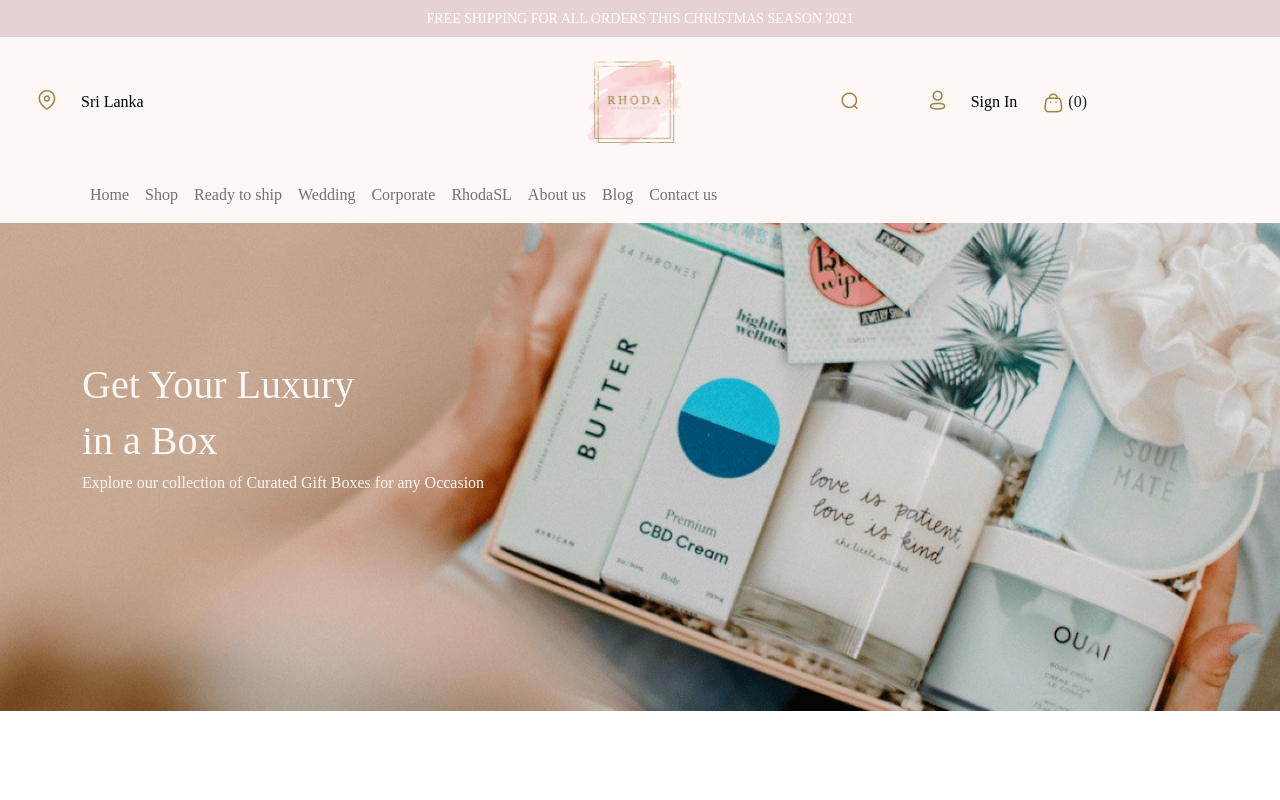
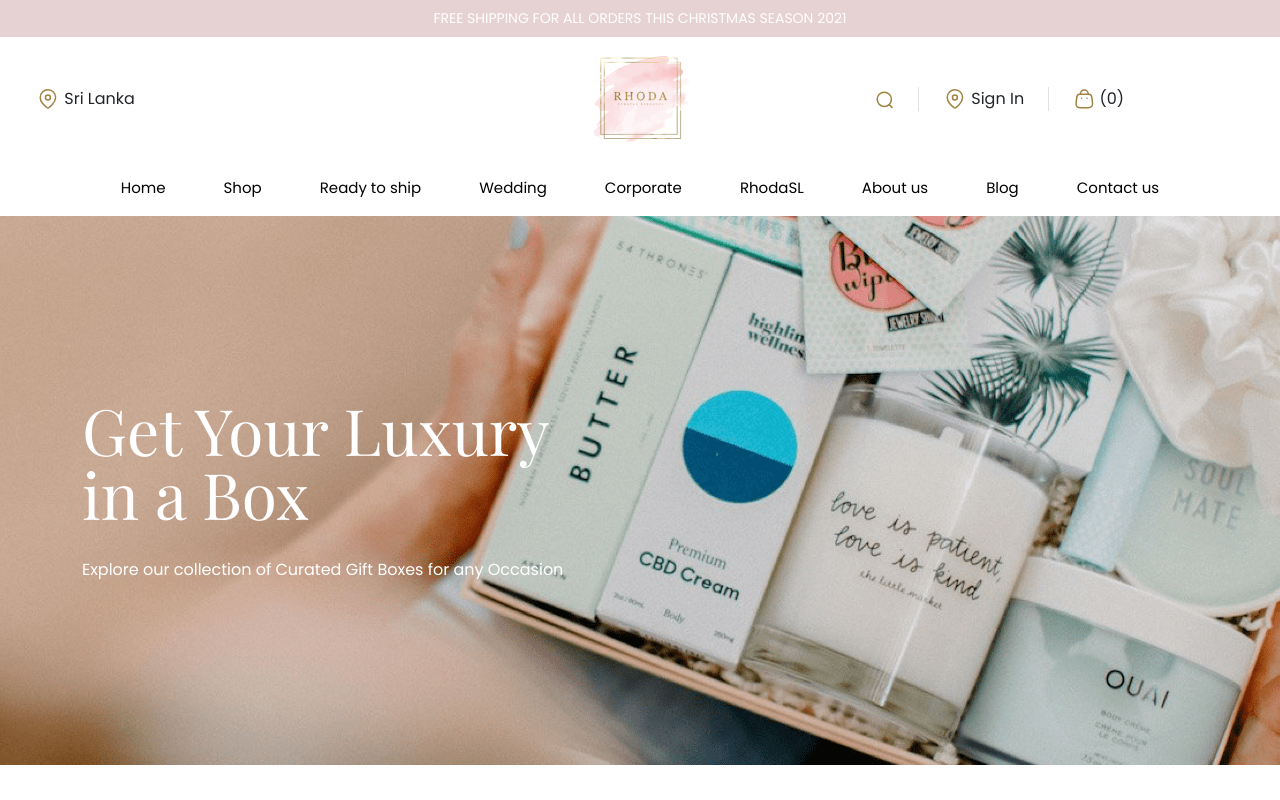
Before and after one commit to kaushalyaweerakoon/Rhoda, a plain HTML site: page index.html in a window 1280 px wide. Drawn offline with nearby package versions, Linux system fonts and the light colour scheme; a web font is replaced by a local one.

Commit message:
today work

```diff
--- a/assets/css/main.css
+++ b/assets/css/main.css
@@ -2,23 +2,39 @@
 
     --pink-reader: #e6d1d3;
     --body-sg-color:#fdf7f6;
-    --popins-font:'popins', sans-serf;
-
+    --popins-font:'Poppins', sans-serf;
+    --play-fair:'Playfair Display', serif;
 
 }
 
 p, div, a{
   font-family: var(--popins-font);
+}
 
-}
 
 body{
   background-color: var (---body-bg-color) !important;
 }
 
+.nav-item{
+  padding: 0 29px;
+}
+
+.nav-item .nav-link{
+  padding: 0 !important;
+  font-size: 15px;
+  color: #000;
+}
+
+.display-3{
+  font-family: var(--play-fair);
+}
+
+
+
+/*
 .notify-header{
   background-color: #e6d1d3;
-
 }
 
 .rhoda-logo{
@@ -50,7 +66,7 @@ img.IconlyLightLocation {
   height: 24px;
   margin: 31px 9px 37px 0;
   object-fit: contain;
-  /* background-color: #e7e4dc; */
+
 }
 
 
@@ -81,7 +97,6 @@ img.IconlyLightSearch {
   height: 19px;
   margin: 34px 34px 39px 117px;
   object-fit: contain;
-  /* background-color: #a08241; */
 }
 
 img.IconlyLightProfile {
@@ -89,7 +104,7 @@ img.IconlyLightProfile {
   height: 22px;
   margin: 32px 9px 38px 30px;
   object-fit: contain;
-  /* background-color: #a08241; */
+
 }
 
 .Sign-In {
@@ -112,14 +127,12 @@ img.IconlyLightBag {
   width: 22px;
   height: 22px;
   object-fit: contain;
-  /* background-color: #a08241; */
+  background-color: #a08241;
 }
 
 
-/* ====================navbarsec========================================================== */
+====================navbarsec============================
 .navbarsec{
   background-color: #fdf7f6 !important;
 }
-
-
-/* ============================================================================== */
+  */
--- a/index.html
+++ b/index.html
@@ -9,7 +9,11 @@
     <!-- fonts -->
     <link rel="preconnect" href="https://fonts.googleapis.com">
     <link rel="preconnect" href="https://fonts.gstatic.com" crossorigin>
-    <link rel="stylesheet" href="assets/css/main.css">
+    <link
+        href="https://fonts.googleapis.com/css2?family=Playfair+Display:ital,wght@0,400;0,500;0,600;0,700;0,800;0,900;1,500&family=Poppins:ital,wght@0,100;0,200;0,300;0,400;0,500;0,600;0,700;0,800;0,900;1,300&display=swap"
+        rel="stylesheet">
+
+
 
     <!-- CSS only -->
     <link href="https://cdn.jsdelivr.net/npm/bootstrap@5.2.0-beta1/dist/css/bootstrap.min.css" rel="stylesheet"
@@ -19,11 +23,15 @@
         integrity="sha384-pprn3073KE6tl6bjs2QrFaJGz5/SUsLqktiwsUTF55Jfv3qYSDhgCecCxMW52nD2"
         crossorigin="anonymous"></script>
 
+    <!-- custom css -->
+    <link rel="stylesheet" href="assets/css/main.css">
+
 </head>
 
 <body>
     <!--1ST Rectangle-->
-    <div class="notify-header text-center w-140 h-100 text-uppercase py-2 text-white small">
+    <div class="text-center w-140 h-100 text-uppercase py-2 text-white small"
+        style="background-color:var(--pink-reader) ;">
         FREE SHIPPING FOR ALL ORDERS THIS CHRISTMAS SEASON 2021
     </div>
 
@@ -31,33 +39,42 @@
 
     <!-- top heading -->
 
-    <div class="Rectangle">
-        <img src="./assets/images/iconly-light-location.png" class="IconlyLightLocation">
-        <span class="Sri-Lanka">
+    <div class="row mx-0 align-items-center px-4 py-3">
+        <div class="col"> <img src="./assets/images/iconly-light-location.svg" class="">
+            <span class="">
                 Sri Lanka
             </span>
-        <img src="img/rhoda-logo.png" srcset="./assets/images/rhoda-logo@2x.png" class="Rhoda-logo">
+        </div>
 
-        <img src="./assets/images/iconly-light-search@2x.png" class="IconlyLightSearch">
-        <img src="./assets/images/iconly-light-profile@2x.png" class="IconlyLightProfile">
-        <span class="Sign-In">
+        <img src="./assets/images/rhoda-logo@2x.png" height="92" width="99" class="col-auto">
+
+        <div class="col">
+            <div class="row mx-0 gx-5 justify-content-end me-5 pe-5  ">
+                <div class="col-auto border-end"> <img src="./assets/images/iconly-light-search.svg" class=""></div>
+                <div class=" col-auto border-end"> <img src="./assets/images/iconly-light-location.svg" class="">
+                    <span class="">
                         Sign In
                     </span>
-        <img src="./assets/images/iconly-light-bag@2x.png" class="IconlyLightBag">
+                </div>
+                <div class="col-auto"><img src="./assets/images/iconly-light-bag.svg" class="">
                     <span>
                         (0)
                     </span>
+                </div>
+            </div>
+        </div>
+
+
+
     </div>
 
     <!-- end of top heading -->
 
     <!-- navigation bar -->
-    <section class="navbarsec">
 
-        <div class="container ">
-            <nav class="navbar navbar-expand-lg navbar-light">
+    <nav class="navbar navbar-expand-lg navbar-light py-3">
 
-                <div class="collapse navbar-collapse" id="navbarSupportedContent">
+        <div class="collapse justify-content-center navbar-collapse" id="navbarSupportedContent">
             <ul class="navbar-nav mr-auto">
                 <li class="nav-item active">
                     <a class="nav-link" href="#">Home</a>
@@ -89,18 +106,16 @@
             </ul>
         </div>
     </nav>
-        </div>
-    </section>
+
     <!-- end of the nav bar -->
 
 
     <!-- pic -->
-    <section class="position-relative">
-        <img src="assets/images/rectangle-copy-7.png" class="img-fluid" alt="Responsive image">
-        <div class="container giftbox">
-            <h1> Get Your Luxury </h1>
-            <h1> in a Box</h1>
-            <h6>Explore our collection of Curated Gift Boxes for any Occasion</h6>
+    <section class="position-relative d-flex justify-content-center">
+        <img src="assets/images/rectangle-copy-7.png" class="w-100" alt="" style="min-height:549px; object-fit: cover;">
+        <div class="container position-absolute top-50 translate-middle-y">
+            <p class="display-3 lh-1 mb-4 pb-2 text-white">Get Your Luxury <br>in a Box</p>
+            <p class="text-white mb-0">Explore our collection of Curated Gift Boxes for any Occasion</p>
 
         </div>
     </section>
```
Also changed, not shown: assets/images/iconly-light-bag.svg (added), assets/images/iconly-light-bag@2x.png (deleted), assets/images/iconly-light-location.png (deleted), assets/images/iconly-light-location.svg (added), assets/images/iconly-light-profile.svg (added), assets/images/iconly-light-profile@2x.png (deleted), assets/images/iconly-light-search.svg (added), assets/images/iconly-light-search@2x.png (deleted). Lines whose indentation alone changed are shown as unchanged.
